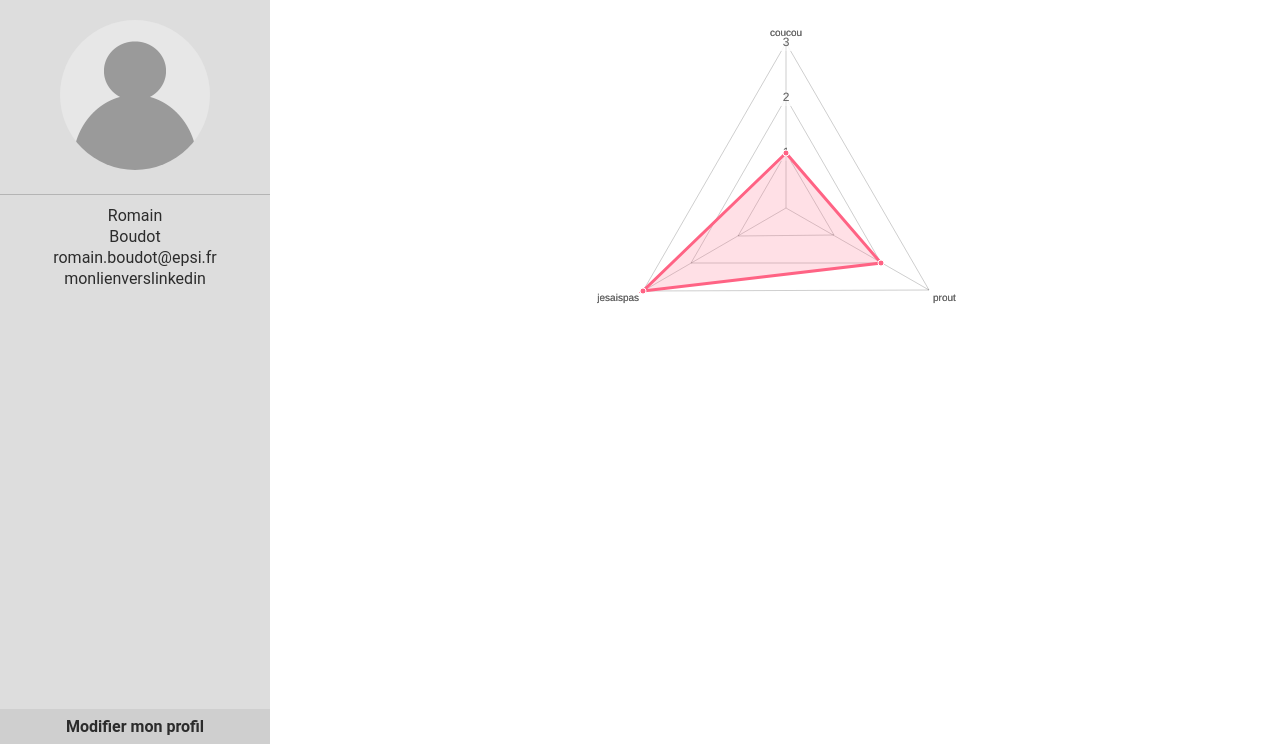
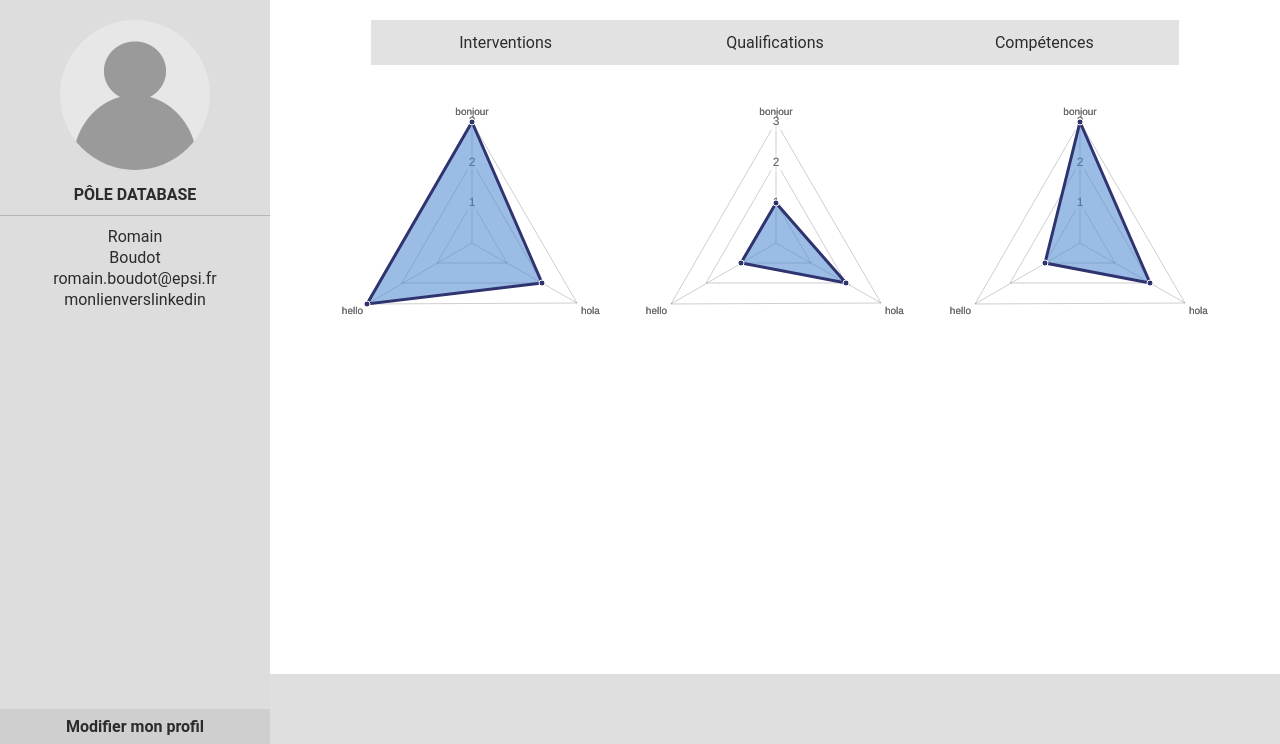
Before and after one commit to Romain-Boudot/projetA2F, a PHP site: page /maketeu/consultant.php in a window 1280 px wide. Shown: the part 56-800 px from the top of the page. Run offline with PHP 8.4, Linux system fonts and the light colour scheme.

Commit message:
je sais plus sque je fait !!!!!!

```diff
--- /dev/null
+++ b/html/cdn/Chart.js
@@ -0,0 +1,53 @@
+class chartOption {
+
+    constructor() {
+        this.chart = {
+            "type":"radar",
+            "data": {
+                "labels": ["coucou","prout","jesaispas"],
+                "datasets":[
+                    {
+                        "data": [1,2,3],
+                        "tension": 0,
+                        "backgroundColor": "#4582cf88",
+                        "borderColor": "#2f336f",
+                        "pointBackgroundColor": "#2f336f",
+                        "pointBorderColor": "#fff",
+                        "pointHoverBackgroundColor": "#fff",
+                        "pointHoverBorderColor": "#2f336f"
+                    }
+                ]
+            },
+            "options":{
+                "scale": {
+                    "ticks": {
+                        "max": 3,
+                        "min": 0,
+                        "stepSize": 1
+                    }
+                },
+                "legend":{
+                    "display": false
+                },
+                "layout":{
+                    "padding": {
+                        "top": 20,
+                        "left": 20,
+                        "right": 20,
+                        "bottom": 20
+                    }
+                },
+                "elements":{
+                    "line":{
+                        "borderWidth":3
+                    }
+                }
+            }
+        }
+    }
+
+    get option() {
+        return this.chart
+    }
+
+}
--- /dev/null
+++ b/html/cdn/Dropdown.js
@@ -0,0 +1,46 @@
+class Dropdown {
+
+    // status = true -> show
+    // status = false -> hide
+
+    constructor(trigger, target, status) {
+        this.trigger = trigger;
+        this.target = target;
+        this.status = status;
+
+        if (this.status == true) {
+            this.target.style.height = this.target.scrollHeight + "px";
+            this.trigger.style.backgroundColor = "rgba(0, 0, 0, 0.144)";
+        } else {
+            this.target.style.height = "0px";
+            this.trigger.style.backgroundColor = "unset";
+        }
+
+    }
+
+    set toHideElem(toHide) {
+        this.toHide = toHide;
+    }
+
+    switch_status() {
+        if (this.status == true) {
+            this.status = false;
+            this.target.style.height = "0px";
+            this.trigger.style.backgroundColor = "unset";
+        } else if (this.status == false) {
+            this.status = true;
+            this.target.style.height = this.target.scrollHeight + "px";
+            this.trigger.style.backgroundColor = "rgba(0, 0, 0, 0.144)";
+            this.toHide.forEach(elem => {
+                elem.hide();
+            });
+        }
+    }
+
+    hide() {
+        this.status = false;
+        this.target.style.height = "0px";
+        this.trigger.style.backgroundColor = "unset";
+    }
+
+}
--- a/html/maketeu/consultant.php
+++ b/html/maketeu/consultant.php
@@ -6,6 +6,8 @@
     <meta http-equiv="X-UA-Compatible" content="ie=edge">
     <link rel="stylesheet" href="main.css">
     <script src="/cdn/Chart.bundle.min.js"></script>
+    <script src="/cdn/Chart.js"></script>
+    <script src="/cdn/Dropdown.js"></script>
     <title>Profile Consultant</title>
 </head>
 <body>
@@ -24,6 +26,7 @@
         <div id="image-profile">
             <img src="/images/unknown.png" alt="profile image">
         </div>
+        <div class="profile-info bold">PÔLE DATABASE</div>
         <div class="hr"></div>
         <div class="profile-info" data-info="prenom">Romain</div>
         <div class="profile-info" data-info="nom">Boudot</div>
@@ -33,53 +36,95 @@
     </nav>
 
     <div class="main-wrapper">
+        <div id="onglets-wrapper">
+            <div id="ongletInt" class="onglet-label">Interventions</div><div id="ongletQual" class="onglet-label">Qualifications</div><div id="ongletComp" class="onglet-label">Compétences</div>
+            <div id="ongletIntContent" class="onglet">
+                <ul>
+                    <li>coucou</li>
+                    <li>test</li>
+                    <li>another coucou</li>
+                </ul>
+            </div>
+            <div id="ongletQualContent" class="onglet">
+                <ul>
+                    <li>DES QUALIFICATION DE QUALITEY</li>
+                    <li>en elevage de bovin</li>
+                    <li>peche a la ligne</li>
+                    <li>chasse a l'autruche</li>
+                </ul>
+            </div>
+            <div id="ongletCompContent" class="onglet">
+                <ul>
+                    <li>comp 1</li>
+                    <li>comp 2</li>
+                    <li>comp 3</li>
+                </ul>
+            </div>
+
+            <script>
+
+                var ongletInt = new Dropdown(
+                    document.getElementById("ongletInt"),
+                    document.getElementById("ongletIntContent"),
+                    false
+                );
+
+                var ongletQual = new Dropdown(
+                    document.getElementById("ongletQual"),
+                    document.getElementById("ongletQualContent"),
+                    false
+                );
+
+                var ongletComp = new Dropdown(
+                    document.getElementById("ongletComp"),
+                    document.getElementById("ongletCompContent"),
+                    false
+                );
+
+                ongletInt.trigger.addEventListener("click", function() {
+                    ongletInt.switch_status();
+                });
+
+                ongletQual.trigger.addEventListener("click", function() {
+                    ongletQual.switch_status();
+                });
+
+                ongletComp.trigger.addEventListener("click", function() {
+                    ongletComp.switch_status();
+                });
+
+                ongletInt.toHideElem = [ongletQual, ongletComp];
+                ongletQual.toHideElem = [ongletInt, ongletComp];
+                ongletComp.toHideElem = [ongletInt, ongletQual];
+
+            </script>
+
+        </div>
         <div id="chart-wrapper">
-            <canvas id="chart-test" class="chartjs" width="400" height="400"></canvas>
+            <canvas id="chart-p1" class="chartjs" width="200" height="200"></canvas>
             <script>
-                new Chart(document.getElementById("chart-test"),{
-                    "type":"radar",
-                    "data":{
-                        "labels": ["coucou","prout","jesaispas"],
-                        "datasets":[
-                            {
-                                "data": [1,2,3],
-                                "tension": 0,
-                                "backgroundColor": "rgba(255, 99, 132, 0.2)",
-                                "borderColor": "rgb(255, 99, 132)",
-                                "pointBackgroundColor": "rgb(255, 99, 132)",
-                                "pointBorderColor": "#fff",
-                                "pointHoverBackgroundColor": "#fff",
-                                "pointHoverBorderColor": "rgb(255, 99, 132)"
-                            }
-                        ]
-                    },
-                    "options":{
-                        "scale": {
-                            "ticks": {
-                                "max": 3,
-                                "min": 0,
-                                "stepSize": 1
-                            }
-                        },
-                        "legend":{
-                            "display": false
-                        },
-                        "layout":{
-                            "padding": {
-                                "top": 20,
-                                "left": 20,
-                                "right": 20,
-                                "bottom": 20
-                            }
-                        },
-                        "elements":{
-                            "line":{
-                                "borderWidth":3
-                            }
-                        }
-                    }
-                });
+                var co1 = new chartOption();
+                co1.chart.data.datasets[0].data = [3,2,3]
+                co1.chart.data.labels = ["bonjour","hola","hello"]
+                new Chart(document.getElementById("chart-p1"), co1.option);
             </script>
+            <canvas id="chart-p2" class="chartjs" width="200" height="200"></canvas>
+            <script>
+                var co2 = new chartOption();
+                co2.chart.data.datasets[0].data = [1,2,1]
+                co2.chart.data.labels = ["bonjour","hola","hello"]
+                new Chart(document.getElementById("chart-p2"), co2.option);
+            </script>
+            <canvas id="chart-p3" class="chartjs" width="200" height="200"></canvas>
+            <script>
+                var co3 = new chartOption();
+                co3.chart.data.datasets[0].data = [3,2,1]
+                co3.chart.data.labels = ["bonjour","hola","hello"]
+                new Chart(document.getElementById("chart-p3"), co3.option);
+            </script>
+        </div>
+        <div id="timeLine">
+
         </div>
     </div>
 
--- a/html/maketeu/main.css
+++ b/html/maketeu/main.css
@@ -31,6 +31,11 @@ nav {
     height: calc(100vh - 56px);
     width: 270px;
     background-color: rgb(221, 221, 221);
+}
+
+ul {
+    margin: 0;
+    padding: 0;
 }
 
 #image-profile {
@@ -111,21 +116,60 @@ nav {
 
 .main-wrapper {
     position: fixed;
-    height: calc(100vh - 56px);
+    height: calc(100vh - 126px);
     width: calc(100vw - 270px);
     bottom: 0;
     right: 0;
+    overflow: auto;
+    padding: 0 0 70px 0;
 }
 
 #chart-wrapper {
     text-align: center;
     position: relative;
-    height: 200px;
 }
 
 #chart-wrapper canvas {
-    max-height: 400px;
-    max-width: 400px;
+    max-height: 300px;
+    max-width: 300px;
+    display: inline-block !important;
+}
+
+#onglets-wrapper {
+    min-height: 45px;
+    width: 80%;
+    position: relative;
+    margin: 20px 10%;
+    background-color: rgb(226, 226, 226);
+    overflow: hidden;
+}
+
+#onglets-wrapper>.onglet-label {
+    height: 45px;
+    line-height: 45px;
+    text-align: center;
+    width: fit-content;
+    display: inline-block;
+    width: calc(100% / 3);
+    cursor: pointer;
+    transition: 0.2s background-color ease;
+}
+
+#onglets-wrapper>.onglet-label:hover {
+    background-color: rgba(0, 0, 0, 0.144) !important;
+}
+
+#onglets-wrapper .onglet {
+    width: 100%;
+    transition: 0.5s height ease;
+    background-color: rgba(0, 0, 0, 0.144);
+    overflow: hidden;
+}
+
+#timeLine {
     position: absolute;
-    left: calc(50% - 200px);
+    bottom: 0;
+    height: 70px;
+    width: 100%;
+    background-color: rgba(128, 128, 128, 0.250);
 }
```
Also changed, not shown: html/maketeu/test.js (deleted, +0 -116 lines).
